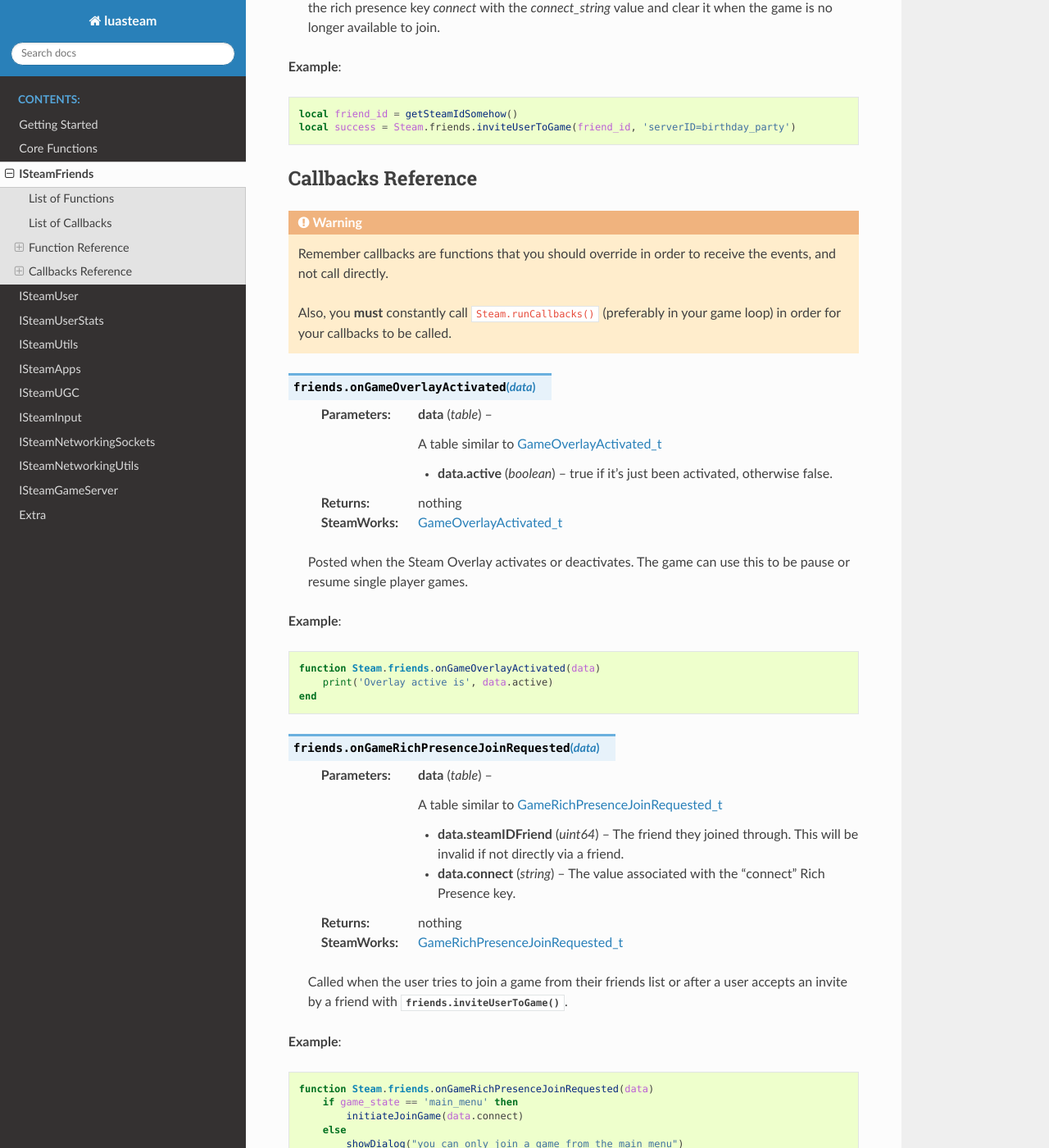
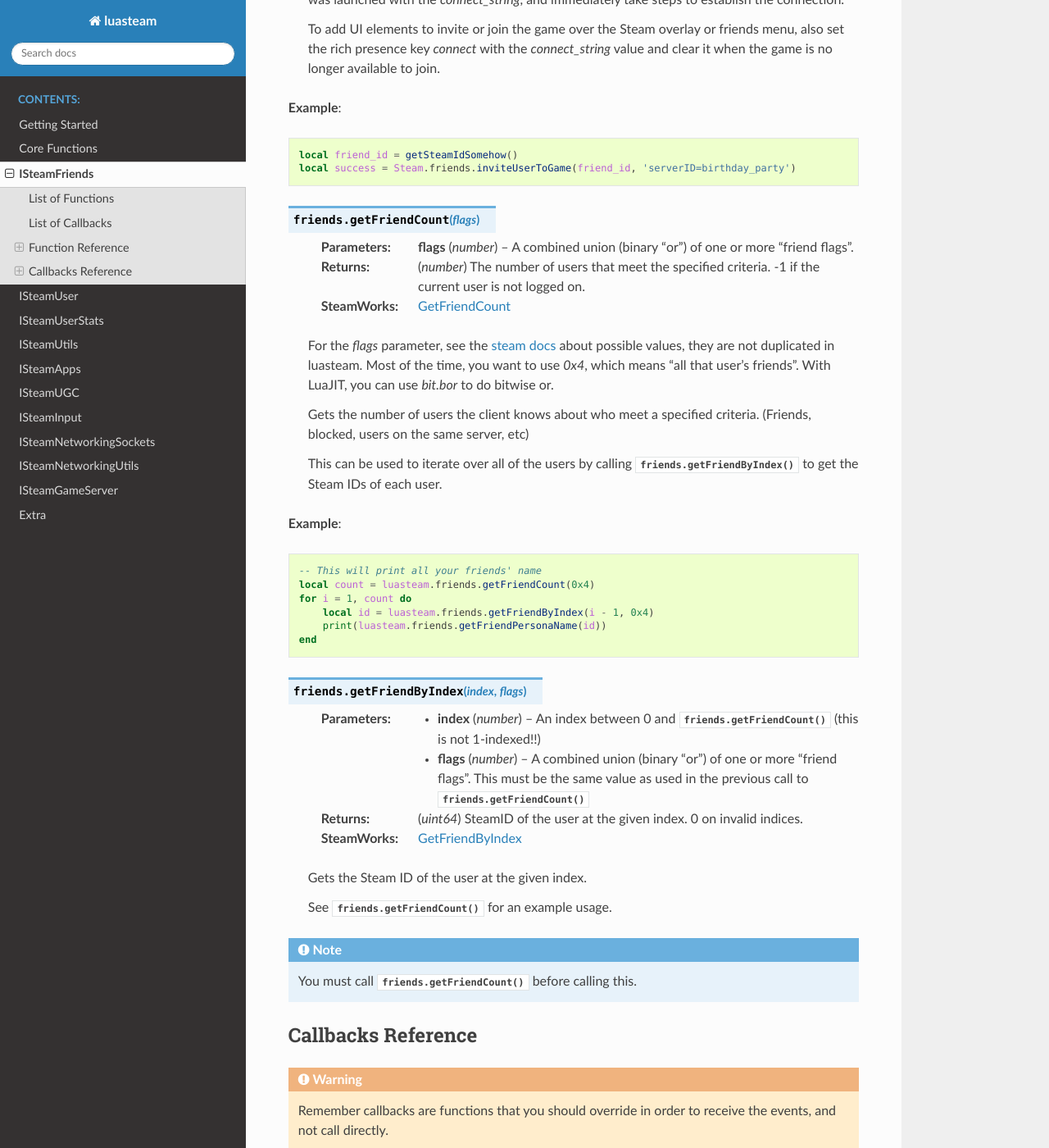
Before and after one commit to uspgamedev/luasteam, a Sphinx documentation site: the page built from docs/friends.rst, in a window 1280 px wide and 1400 px high, scrolled down 3370 px. Shown: the whole window at 82% size. Built offline with Sphinx 7.4.7 and the Read the Docs theme 2.0.0, drawn with Linux system fonts in a browser that asks for light colours; some of the changed text lies outside the part shown.

Commit message:
Docs for friends functions
Also I tested them

```diff
--- a/docs/friends.rst
+++ b/docs/friends.rst
@@ -10,6 +10,8 @@
 * :func:`friends.getFriendPersonaName`
 * :func:`friends.setRichPresence`
 * :func:`friends.inviteUserToGame`
+* :func:`friends.getFriendCount`
+* :func:`friends.getFriendByIndex`
 
 List of Callbacks
 -----------------
@@ -122,7 +124,7 @@
 
     Invites the given user `steamIDFriend` to the game identified by `connect_string`
 
-    The `connect_string`` can be received by the application on the joining player in two ways depending on whether the game is already running or it is being launched.
+    The `connect_string` can be received by the application on the joining player in two ways depending on whether the game is already running or it is being launched.
 
     You should implement the callback :func:`friends.onGameRichPresenceJoinRequested` to receive the `connect_string` on the invitee and ultimately establish the connection on an already running application.
 
@@ -134,6 +136,42 @@
 
     local friend_id = getSteamIdSomehow()
     local success = Steam.friends.inviteUserToGame(friend_id, 'serverID=birthday_party')
+
+.. function:: friends.getFriendCount(flags)
+
+    :param number flags: A combined union (binary "or") of one or more "friend flags".
+    :returns: (`number`) The number of users that meet the specified criteria. -1 if the current user is not logged on.
+    :SteamWorks: `GetFriendCount <https://partner.steamgames.com/doc/api/ISteamFriends#GetFriendCount>`_
+
+    For the `flags` parameter, see the `steam docs <https://partner.steamgames.com/doc/api/ISteamFriends#EFriendFlags>`_ about possible values, they are not duplicated in luasteam. Most of the time, you want to use `0x4`, which means "all that user's friends". With LuaJIT, you can use `bit.bor` to do bitwise or.
+
+    Gets the number of users the client knows about who meet a specified criteria. (Friends, blocked, users on the same server, etc)
+
+    This can be used to iterate over all of the users by calling :func:`friends.getFriendByIndex` to get the Steam IDs of each user.
+
+**Example**::
+
+    -- This will print all your friends' name
+    local count = luasteam.friends.getFriendCount(0x4)
+    for i = 1, count do
+        local id = luasteam.friends.getFriendByIndex(i - 1, 0x4)
+        print(luasteam.friends.getFriendPersonaName(id))
+    end
+
+.. function:: friends.getFriendByIndex(index, flags)
+
+    :param number index: An index between 0 and :func:`friends.getFriendCount` (this is not 1-indexed!!)
+    :param number flags: A combined union (binary "or") of one or more "friend flags". This must be the same value as used in the previous call to :func:`friends.getFriendCount`
+    :returns: (`uint64`) SteamID of the user at the given index. 0 on invalid indices.
+    :SteamWorks: `GetFriendByIndex <https://partner.steamgames.com/doc/api/ISteamFriends#GetFriendByIndex>`_
+
+    Gets the Steam ID of the user at the given index.
+
+    See :func:`friends.getFriendCount` for an example usage.
+
+.. note::
+
+    You must call :func:`friends.getFriendCount` before calling this.
 
 Callbacks Reference
 -------------------
```
